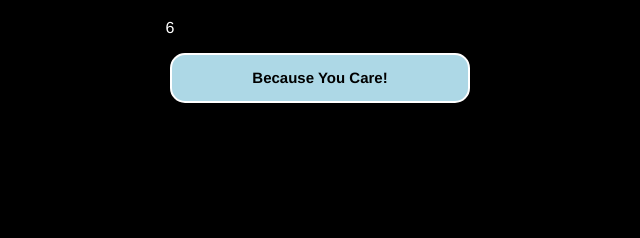
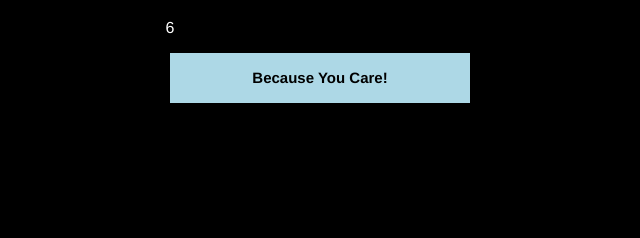
Before and after one commit to betweenparentheses/idontgiva, a plain HTML site: page index.html in a window 1280 px wide. Shown: the part 144-382 px from the top of the page, 545-1185 px from the left. Drawn offline with nearby package versions, Linux system fonts and the light colour scheme.

Commit message:
Update stylesheet.css

```diff
--- a/stylesheet.css
+++ b/stylesheet.css
@@ -21,9 +21,9 @@ h1, h2 {
   height: 50px;
   font-size: 15px;
   font-weight: bold;
-  border: 2px solid white;
+  border: none;
   background-color: lightblue;
-  border-radius: 15px;
+  /* border-radius: 15px; */
 }
 
 span {
```
